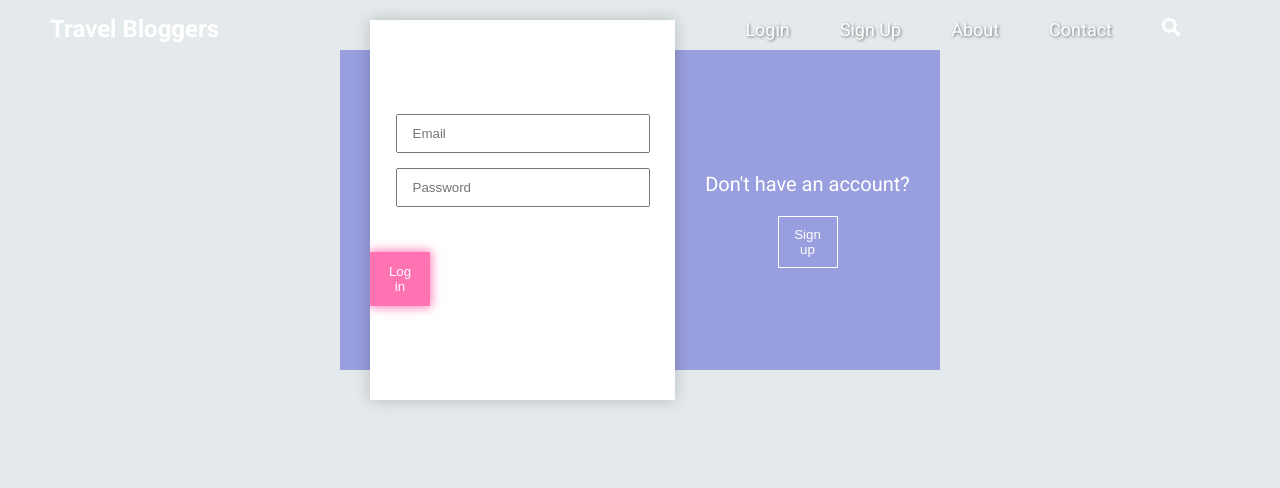
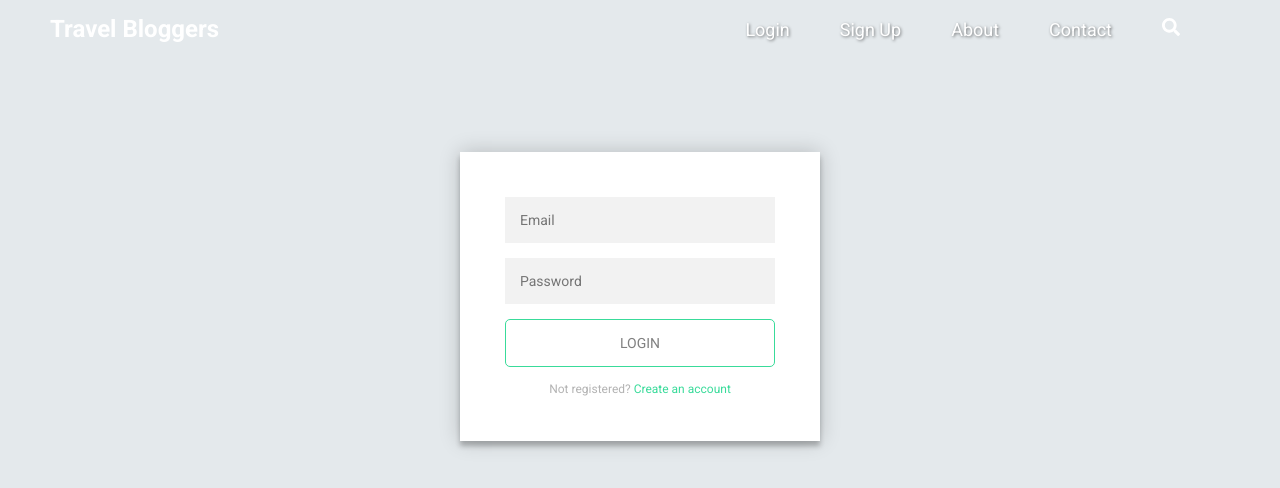
Before and after one commit to Vanyl/travelBloggers-frontend, a React (Vite) app in the folder frontend/: page /authentication in a window 1280 px wide. Shown: the top 488 px of the page. Built offline with nearby package versions, Linux system fonts and the light colour scheme.

Commit message:
authentification form simplier

```diff
--- a/frontend/src/components/Authentication.jsx
+++ b/frontend/src/components/Authentication.jsx
@@ -4,70 +4,39 @@ import { useState } from 'react'
 const Authentication = () => {
 
     const [isLoggedIn, setIsLoggedIn] = useState(false);
-    const [isActive, setIsActive] = useState(false);
+    const [isSignUp, setIsSignUp] = useState(false);
 
     const toggleLogin = () => {
-        setIsLoggedIn(!isLoggedIn);
+        setIsSignUp(!isSignUp);
     }
 
-    const activateContainer = () => {
-        setIsActive(true);
+    const AuthenticationForm = () => {
+        if (isSignUp) {
+            return (
+                <form className="register-form">
+                    <input type="text" name="email" placeholder="Email" />
+                    <input type="text" name="username" placeholder="Username" />
+                    <input type="password" name="password" placeholder="Password" />
+                    <button>create</button>
+                    <p className="message">Already registered? <a onClick={toggleLogin} href="#">Sign In</a></p>
+                </form>)
+        } else {
+            return (
+                <form className="login-form">
+                    <input type="text" name="email" placeholder="Email" />
+                    <input type="password" name="password" placeholder="Password" />
+                    <button>login</button>
+                    <p className="message">Not registered? <a onClick={toggleLogin} href="#">Create an account</a></p>
+                </form>)
+        }
     }
 
     return (
-    <div className={`authentication-container ${isLoggedIn ? 'login' : ''} ${isActive ? 'active' : ''}`}>
-    <div className="container-forms">
-        <div className="container-info">
-        <div className="info-item">
-            <div className="table">
-            <div className="table-cell">
-                <p>
-                Have an account?
-                </p>
-                <button className="btn" onClick={toggleLogin}>
-                Log in
-                </button>
-            </div>
+        <div className="login-page ">
+            <div className="form authentication-container">
+                <AuthenticationForm />
             </div>
         </div>
-        <div className="info-item">
-            <div className="table">
-            <div className="table-cell">
-                <p>
-                Don't have an account?
-                </p>
-                <button className="btn" onClick={toggleLogin}>
-                Sign up
-                </button>
-            </div>
-            </div>
-        </div>
-        </div>
-
-        <div className="container-form">
-        <form className="form-item login">
-            <div className="table">
-            <div className="table-cell">
-                <input name="email" placeholder="Email" type="text" /><input name="password" placeholder="Password" type="Password" />
-                <button className="btn" onClick={activateContainer}>
-                Log in
-                </button>
-            </div>
-            </div>
-        </form>
-        <form className="form-item register">
-            <div className="table">
-            <div className="table-cell">
-                <input name="email" placeholder="Email" type="text" /><input name="Username" placeholder="Username" type="text" /><input name="password" placeholder="Password" type="Password" />
-                <button className="btn" onClick={activateContainer}>
-                Sign up
-                </button>
-            </div>
-            </div>
-        </form>
-        </div>
-    </div>
-    </div>
     )
 }
 
--- a/frontend/src/sass/authentication.sass
+++ b/frontend/src/sass/authentication.sass
@@ -1,162 +1,56 @@
-@import url(https://fonts.googleapis.com/css?family=Oswald|Roboto)
+.login-page
+  width: 360px
+  padding: 8% 0 0
+  margin: auto
 
-$width: 600px
-$height: 320px
-$padding: 10px 15px
+.form
+  position: relative
+  z-index: 1
+  background: #FFFFFF
+  max-width: 360px
+  margin: 50px auto 100px
+  padding: 45px
+  text-align: center
+  box-shadow: 0 0 20px 0 rgba(0, 0, 0, 0.2), 0 5px 5px 0 rgba(0, 0, 0, 0.24)
 
-body
-  font-family: 'Roboto', sans-serif
-.table
-  display: table
+.form input
+  font-family: "Roboto", sans-serif
+  outline: 0
+  background: #f2f2f2
   width: 100%
-  height: 100%
-.table-cell
-  display: table-cell
-  vertical-align: middle
-  transition: all 0.5s
+  border: 0
+  margin: 0 0 15px
+  padding: 15px
+  box-sizing: border-box
+  font-size: 14px
 
-.authentication-container
-  position: relative
-  width: $width
-  margin: 30px auto 0
-  height: $height
-  background-color: #999ede
-  top: 50%
-  margin-top: 50px
-  transition: all 0.5s
-  .container-forms
-    position: relative
-  button
-    cursor: pointer
-    text-align: center
-    margin: 0 auto
-    width: 60px
-    color: #fff
-    background-color: #ff73b3
-    border-color: rgba(0,0,0,0)
-    opacity: 1
-    transition: all 0.5s
+.form button
+  font-family: "Roboto", sans-serif
+  text-transform: uppercase
+  outline: 0
+  background: transparent
+  width: 100%
+  border: 1px solid  #39db9a
+  border-radius: 5px
+  padding: 15px
+  color: grey
+  font-size: 14px
+  transition: background-color 0.3s ease, color 0.3s ease
+  cursor: pointer
 
-    &:hover
-      opacity: 0.7
+.form button:hover, .form button:active, .form button:focus
+  background: #39db9a
+  color: white
 
-  button, input
-    padding: $padding
-  input
-    margin: 0 auto 15px
-    display: block
-    width: calc($width/2)-80px
-    transition: all 0.3s
+.form .message
+  margin: 15px 0 0
+  color: #b3b3b3
+  font-size: 12px
 
-  .container-forms
-    .container-info
-      text-align: left
-      font-size: 0
-      .info-item
-        text-align: center
-        font-size: 16px
-        width: calc($width/2)
-        height: $height
-        display: inline-block
-        vertical-align: top
-        color: #fff
-        opacity: 1
-        transition: all 0.3s
-        p
-          font-size: 20px
-          margin: 20px
-        button
-          background-color: transparent
-          border: 1px solid #fff
-        .table-cell
-          padding-right: 35px
-        &:nth-child(2)
-          .table-cell
-            padding-left: 35px
-            padding-right: 0
+.form .message a
+  color: #39db9a
+  text-decoration: none
 
-  .container-form
-    overflow: hidden
-    position: absolute
-    left: 30px
-    top: -30px
-    width: 305px
-    height: $height + 60px
-    background-color: #fff
-    box-shadow: 0 0 15px 0 rgba(0, 0, 0, 0.2)
-    transition: all 0.5s
-    &:before
-      content: "✔"
-      position: absolute
-      left: 160px
-      top: -50px
-      color: #5356ad
-      font-size: 130px
-      opacity: 0
-      transition: all 0.5s
-    button
-      position: relative
-      box-shadow: 0 0 10px 1px #ff73b3
-      margin-top: 30px
-  .form-item
-    position: absolute
-    left: 0
-    top: 0
-    width: 100%
-    height: 100%
-    opacity: 1
-    transition: all 0.5s
-    &.register
-      position: absolute
-      left: -100%
-      opacity: 0
-  &.login
-    .box
-      &:before
-        position: absolute
-        left: 180px
-        top: 62px
-        height: 265px
-      &:after
-        top: 22px
-        left: 192px
-        width: 324px
-        height: 220px
-    .container-form
-      left: 265px
-      .form-item
-        &.register
-          left: 0
-          opacity: 1
-        &.login
-          left: -100%
-          opacity: 0
-  &.active
-    width: 260px
-    height: 140px
-    margin-top: -70px
-    .container-form
-      left: 30px
-      width: 200px
-      height: 200px
-      &:before
-        content: "✔"
-        position: absolute
-        left: 51px
-        top: 5px
-        color: #5356ad
-        font-size: 130px
-        opacity: 1
-    input, button, .info-item
-      display: none
-      opacity: 0
-      padding: 0px
-      margin: 0 auto
-      height: 0
-    .form-item
-      height: 100%
-    .container-forms
-      .container-info
-        .info-item
-          height: 0%
-          opacity: 0
+  &:hover
+    color: darken(#39db9a, 10%)
+    font-weight: bolder
```
